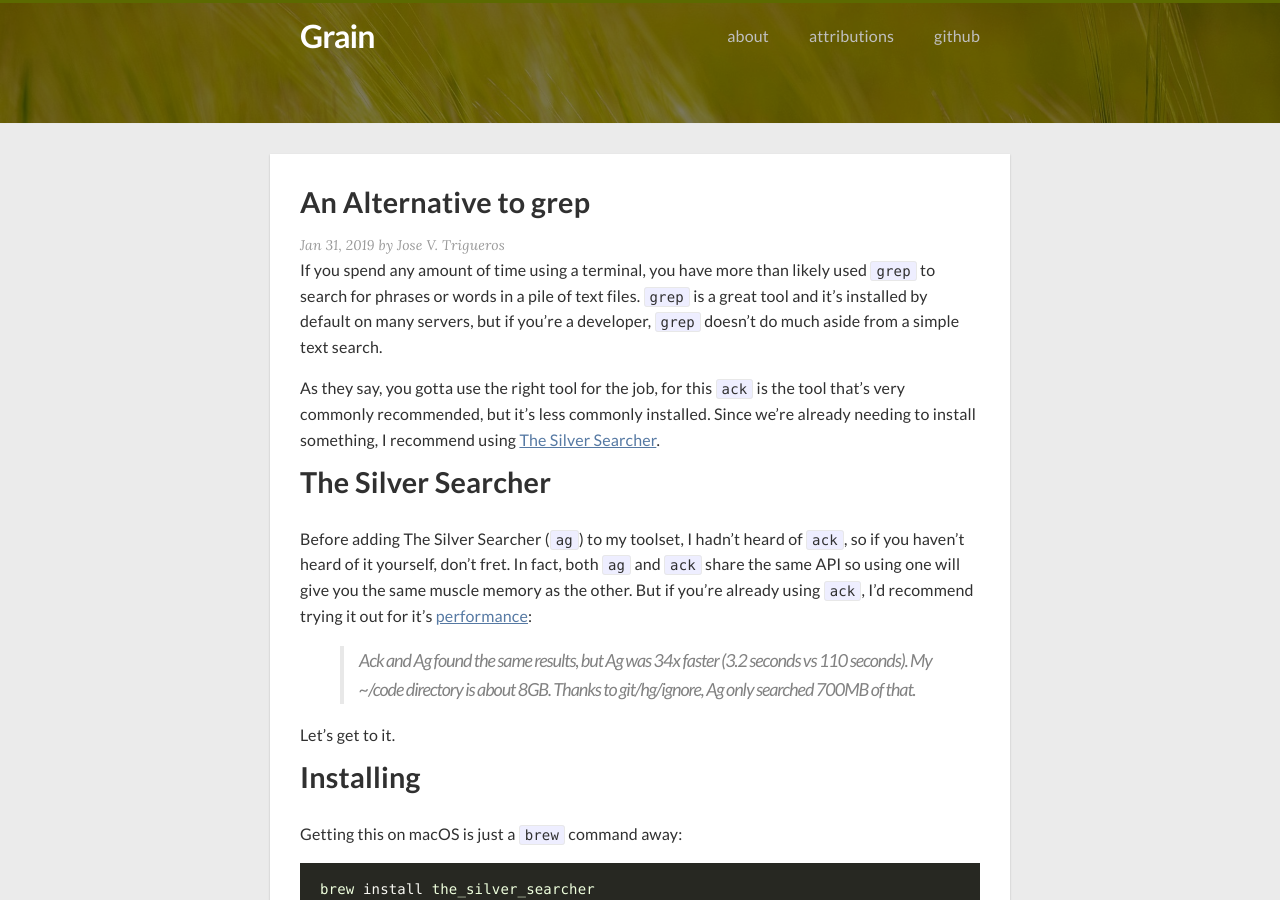
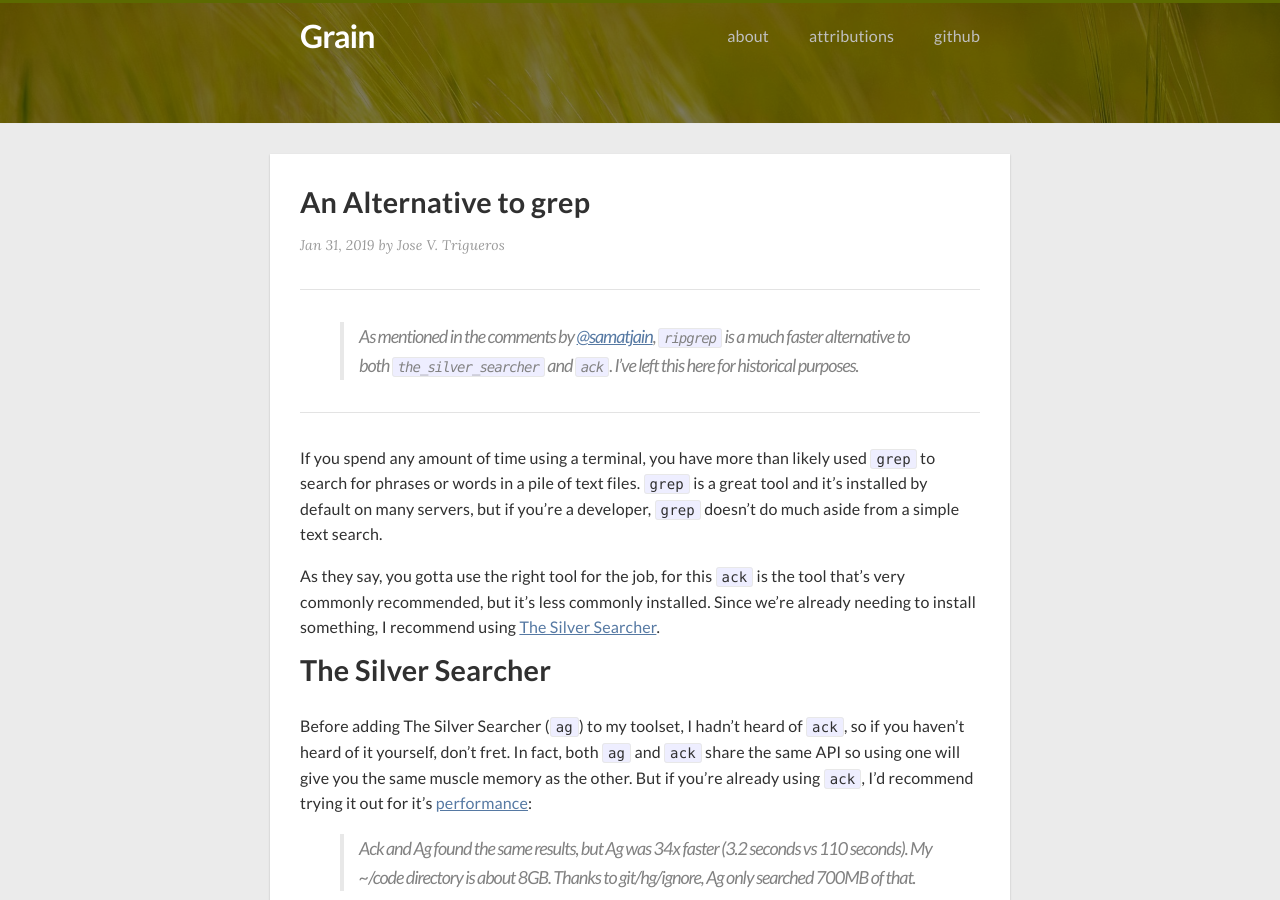
Before and after one commit to jvtrigueros/blog.jvtrigueros.com, a Jekyll site: the page built from src/_posts/2019-01-31-an-alternative-to-grep.md, in a window 1280 px wide and 900 px high. Built offline with Jekyll 4.4.1, drawn with Linux system fonts in a browser that asks for light colours; nearby versions of some CDN libraries; Markdown is read by kramdown in place of the engine named in the settings; comment, search, counter and statistics services are not loaded.

Commit message:
Add an update to a previous post on ag

```diff
--- a/src/_posts/2019-01-31-an-alternative-to-grep.md
+++ b/src/_posts/2019-01-31-an-alternative-to-grep.md
@@ -2,6 +2,11 @@
 layout: post
 title: An Alternative to grep
 categories: linux grep
+---
+---
+
+> As mentioned in the comments by [@samatjain](https://twitter.com/samatjain), `ripgrep` is a much faster alternative to both `the_silver_searcher` and `ack`. I've left this here for historical purposes.
+
 ---
 
 If you spend any amount of time using a terminal, you have more than likely used `grep` to search for phrases or words
```
